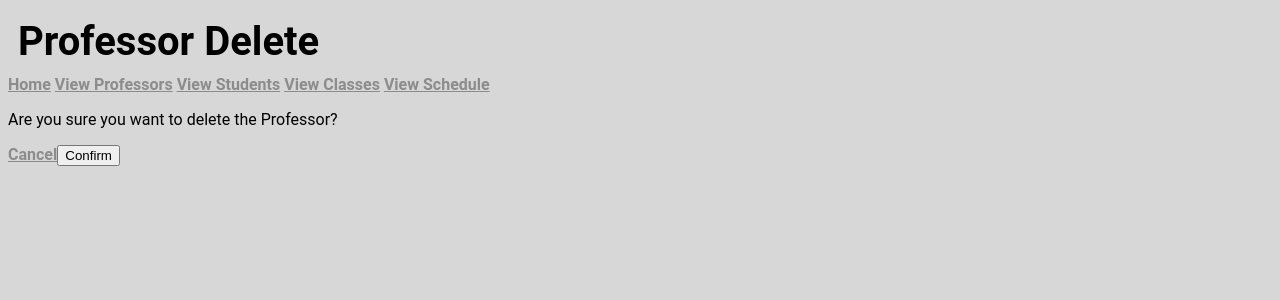
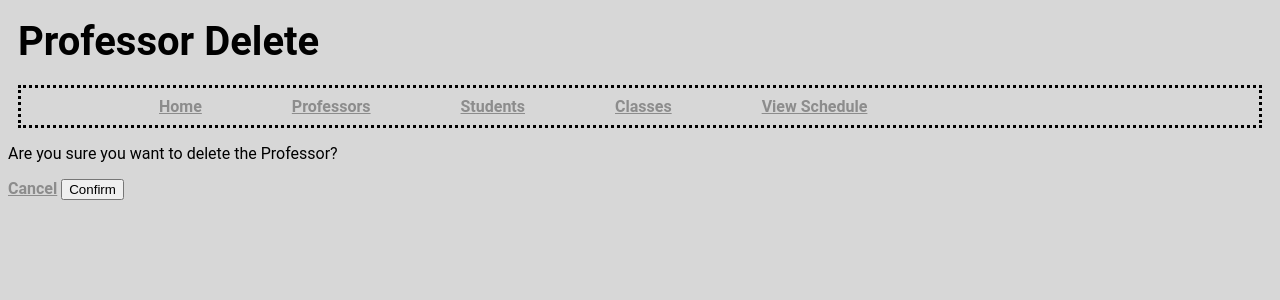
Before and after one commit to colburnh/cs361, a Django app: page /profDelete/1 in a window 1280 px wide. Shown: the top 300 px of the page. Run offline with Django 3.2, Linux system fonts and the light colour scheme.

Commit message:
Update profDelete.html

```diff
--- a/HogwartsWebApp/hogwartsweb/templates/profDelete.html
+++ b/HogwartsWebApp/hogwartsweb/templates/profDelete.html
@@ -7,12 +7,16 @@
 <body>
     <block class = "center">
         <h1 class="site-title">Professor Delete</h1>
-        <a href="{% url 'index' %}">Home</a>
-        <a href="{% url 'prof' %}">View Professors</a>
-        <a href="{% url 'student' %}">View Students</a>
-        <a href="{% url 'classes' %}">View Classes</a>
-        <a href="{% url 'schedule' %}">View Schedule</a>
-        <table class = "center">
+        <nav class="navbar">
+            <ul class="navlist">
+              <li class="navitem navlink"><a href="{% url 'index' %}">Home</a></li>
+              <li class="navitem navlink"><a href="{% url 'prof' %}">Professors</a></li>
+              <li class="navitem navlink"><a href="{% url 'student' %}">Students<a></li>
+              <li class="navitem navlink"><a href="{% url 'classes' %}">Classes</a></li>
+              <li class="navitem navlink"><a href="{% url 'schedule' %}">View Schedule</a></li>
+            </ul>
+          </nav>
+
 		<p>Are you sure you want to delete the Professor?</p>
         <form action="/profDelete/{{item}}" method="POST">
             {% csrf_token %}
@@ -21,6 +25,6 @@
 
             <input type="submit" value="Confirm" onclick="return alert('Professor Deleted')" />
          </form>
-        </block>
+    </block>
 
 </body>
```
